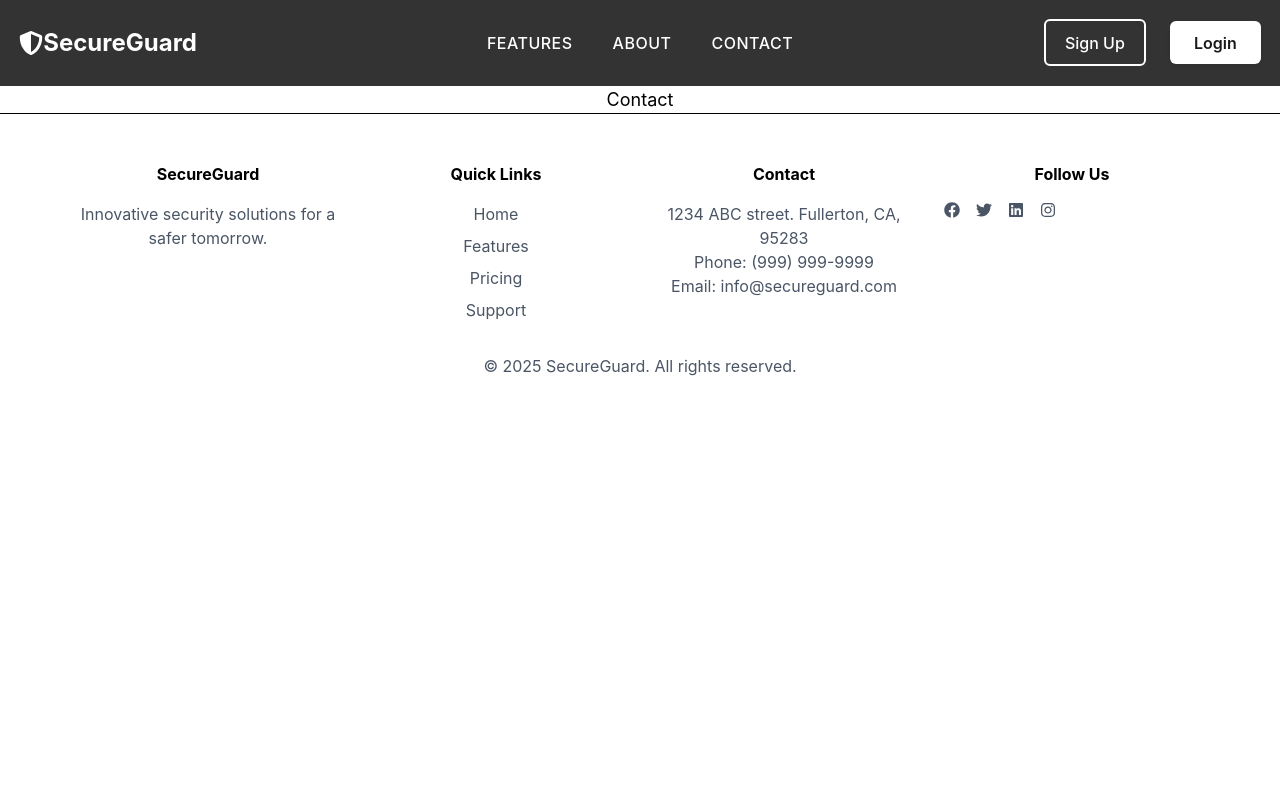
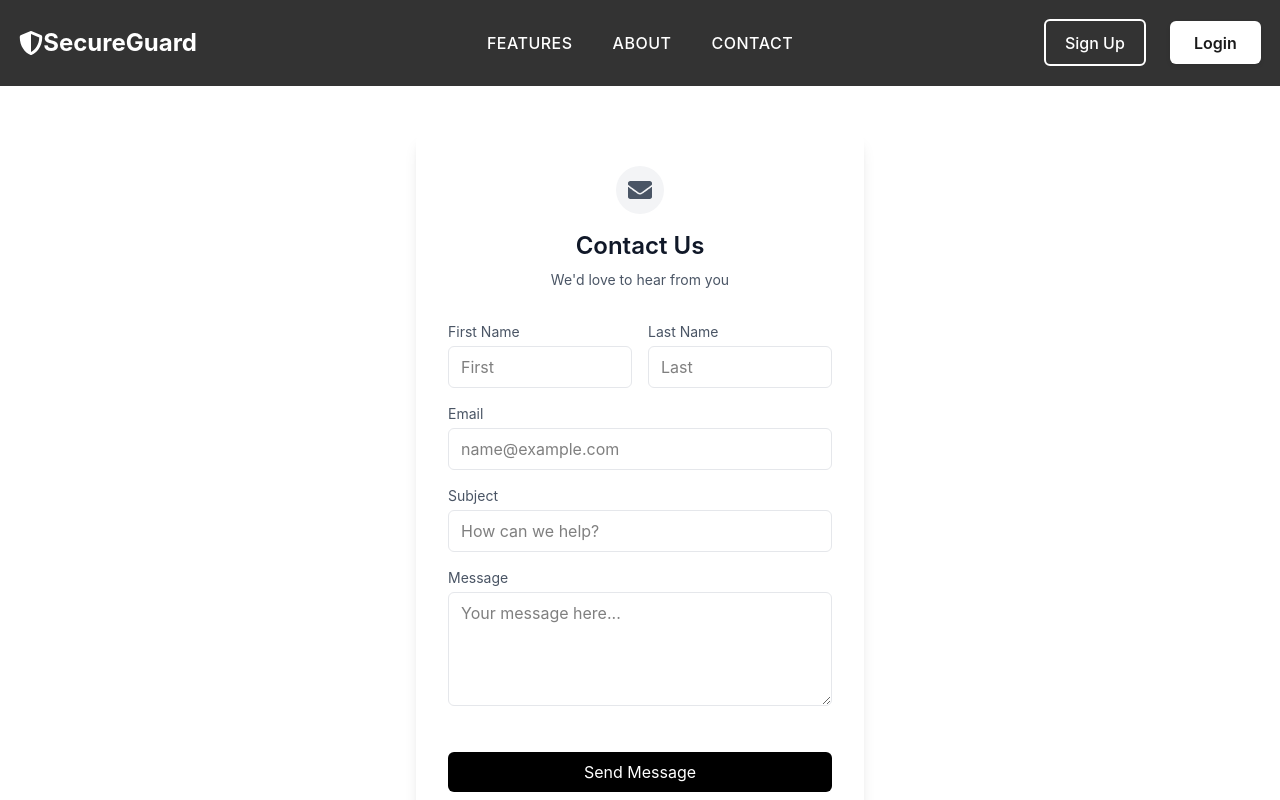
Before and after one commit to oddjoey/AISecRaspberryPI, a Next.js app in the folder secureguard/: page /contact in a window 1280 px wide. Shown: the top 800 px of the page. Built offline with nearby package versions, Linux system fonts and the light colour scheme; no server answers.

Commit message:
contact page complete needs functionality

```diff
--- a/secureguard/src/components/Contact.js
+++ b/secureguard/src/components/Contact.js
@@ -1,13 +1,82 @@
 import React from 'react';
-import { FaFacebook, FaTwitter, FaLinkedin, FaInstagram } from 'react-icons/fa';
+import { FaFacebook, FaTwitter, FaLinkedin, FaInstagram, FaEnvelope } from 'react-icons/fa';
 import Navbar from './Navbar';
 
 const Contact = () => {
   return (
     <>
       <Navbar/>
-    <div className="contact-page">
-      <h1>Contact</h1>
+      <div className="flex flex-col min-h-screen">
+        <div className="flex-grow flex items-center justify-center bg-white py-12 px-4">
+          <div className="max-w-md w-full bg-white rounded-lg shadow-lg p-8">
+            <div className="text-center mb-8">
+              <div className="flex justify-center mb-4">
+                <div className="w-12 h-12 bg-gray-100 rounded-full flex items-center justify-center">
+                  <FaEnvelope className="w-6 h-6 text-gray-600"></FaEnvelope>
+                </div>
+              </div>
+              <h2 className="text-2xl font-semibold text-gray-900">Contact Us</h2>
+              <p className="mt-2 text-sm text-gray-600">We'd love to hear from you</p>
+            </div>
+
+            <form className="space-y-4">
+              <div className="grid grid-cols-2 gap-4">
+                <div className="text-left">
+                  <label className="block text-sm text-gray-600 mb-1">First Name</label>
+                  <input
+                    type="text"
+                    placeholder="First"
+                    className="w-full px-3 py-2 border border-gray-200 rounded-md focus:outline-none focus:border-gray-400"
+                  />
+                </div>
+
+                <div className="text-left">
+                  <label className="block text-sm text-gray-600 mb-1">Last Name</label>
+                  <input
+                    type="text"
+                    placeholder="Last"
+                    className="w-full px-3 py-2 border border-gray-200 rounded-md focus:outline-none focus:border-gray-400"
+                  />
+                </div>
+              </div>
+
+              <div className="text-left">
+                <label className="block text-sm text-gray-600 mb-1">Email</label>
+                <input
+                  type="email"
+                  placeholder="name@example.com"
+                  className="w-full px-3 py-2 border border-gray-200 rounded-md focus:outline-none focus:border-gray-400"
+                />
+              </div>
+
+              <div className="text-left">
+                <label className="block text-sm text-gray-600 mb-1">Subject</label>
+                <input
+                  type="text"
+                  placeholder="How can we help?"
+                  className="w-full px-3 py-2 border border-gray-200 rounded-md focus:outline-none focus:border-gray-400"
+                />
+              </div>
+
+              <div className="text-left">
+                <label className="block text-sm text-gray-600 mb-1">Message</label>
+                <textarea
+                  placeholder="Your message here..."
+                  rows="4"
+                  className="w-full px-3 py-2 border border-gray-200 rounded-md focus:outline-none focus:border-gray-400"
+                ></textarea>
+              </div>
+
+              <button
+                type="submit"
+                className="w-full bg-black text-white py-2 px-4 rounded-md hover:bg-gray-800 transition duration-200 mt-6"
+              >
+                Send Message
+              </button>
+            </form>
+          </div>
+        </div>
+
         <footer className="bg-white py-12 border-t">
           <div className="max-w-6xl mx-auto px-4 grid grid-cols-1 md:grid-cols-4 gap-8">
             <div>
```
Lines whose indentation alone changed are shown as unchanged.
